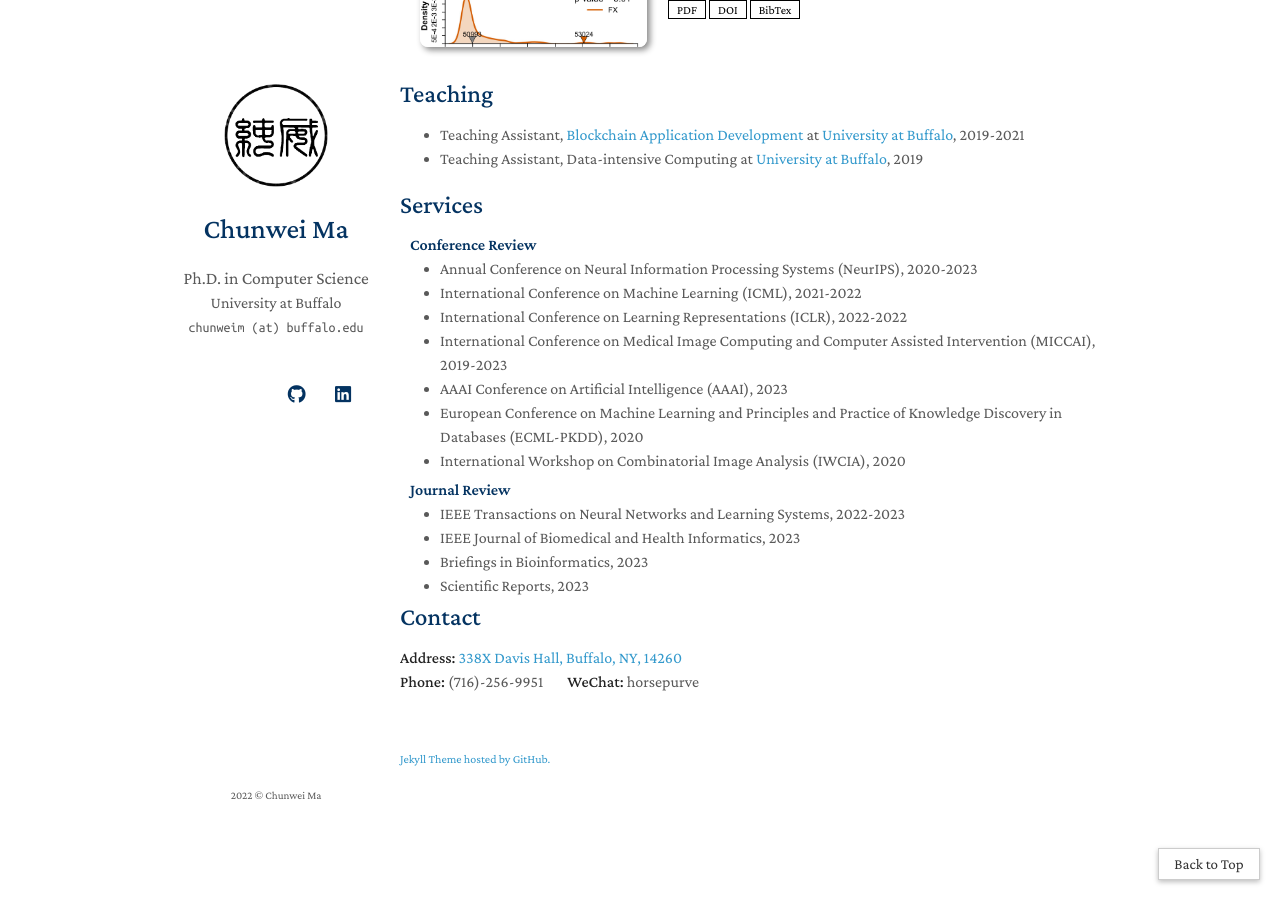
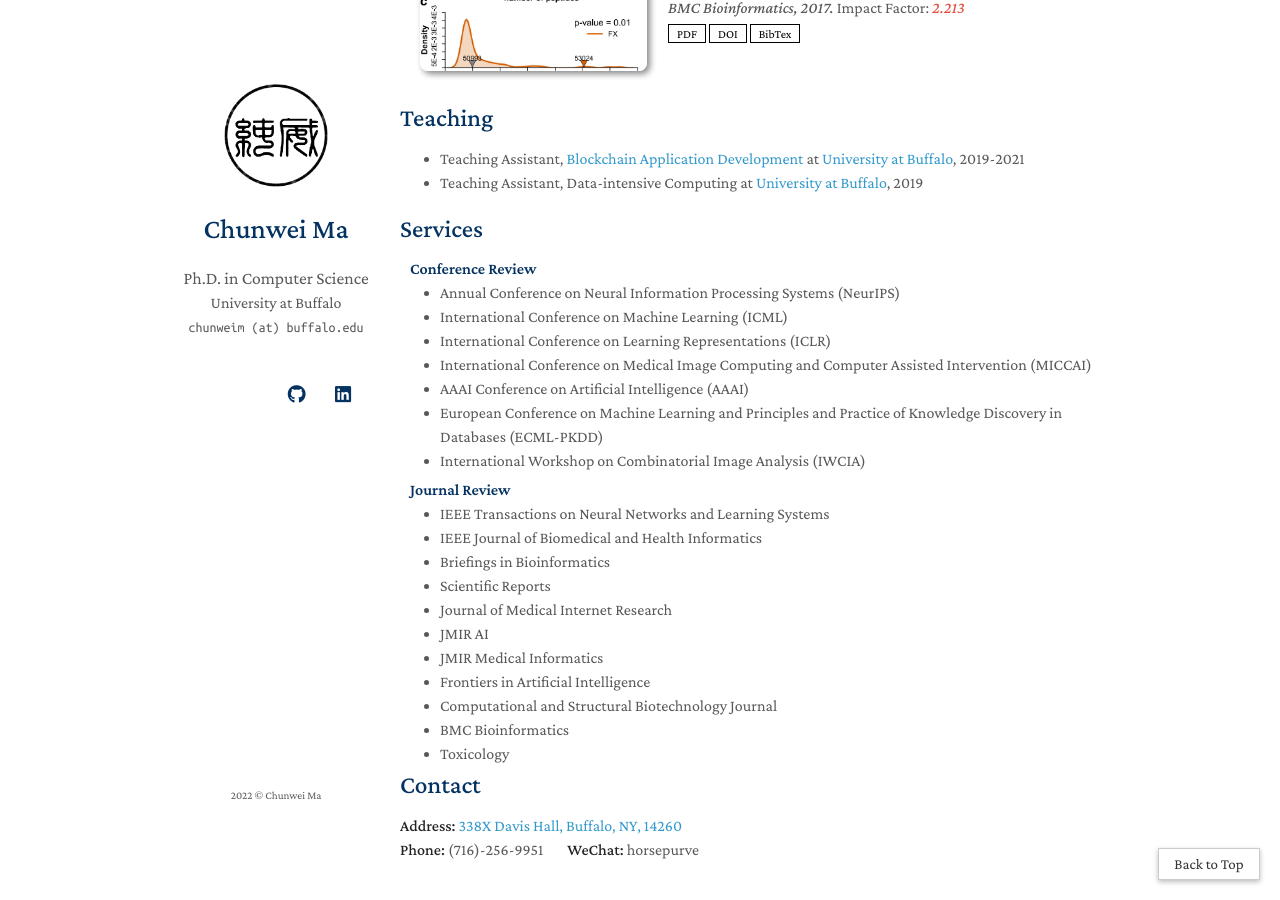
Before and after one commit to MaChunwei/MaChunwei.github.io, a Jekyll site: the page built from index.md, in a window 1280 px wide and 900 px high, scrolled down 2413 px. Built offline with Jekyll 4.4.1, drawn with Linux system fonts in a browser that asks for light colours; nearby versions of some CDN libraries; a style sheet for code colours, icons or effects is not loaded; our own code applies the rules of GitHub Pages for plain Markdown files; some of the changed text lies outside the part shown.

Commit message:
Update index.md

```diff
--- a/index.md
+++ b/index.md
@@ -264,13 +264,13 @@ Improvement of peptide identification with considering the abundance of mRNA and
 <h4 style="margin:0 10px 0;">Conference Review</h4>
 
 <ul style="margin:0 0 5px;">
-  <li><a href="https://neurips.cc/Conferences/2021"><autocolor>Annual Conference on Neural Information Processing Systems (NeurIPS), 2020-2023</autocolor></a></li>
-  <li><a href="https://icml.cc/Conferences/2022"><autocolor>International Conference on Machine Learning (ICML), 2021-2022</autocolor></a></li>
-  <li><a href="https://iclr.cc/Conferences/2022"><autocolor>International Conference on Learning Representations (ICLR), 2022-2022</autocolor></a></li>
-  <li><a><autocolor>International Conference on Medical Image Computing and Computer Assisted Intervention (MICCAI), 2019-2023</autocolor></a></li>
-  <li><a><autocolor>AAAI Conference on Artificial Intelligence (AAAI), 2023</autocolor></a></li>
-  <li><a><autocolor>European Conference on Machine Learning and Principles and Practice of Knowledge Discovery in Databases (ECML-PKDD), 2020</autocolor></a></li>
-  <li><a><autocolor>International Workshop on Combinatorial Image Analysis (IWCIA), 2020</autocolor></a></li>
+  <li><a href="https://neurips.cc/Conferences/2021"><autocolor>Annual Conference on Neural Information Processing Systems (NeurIPS)</autocolor></a></li>
+  <li><a href="https://icml.cc/Conferences/2022"><autocolor>International Conference on Machine Learning (ICML)</autocolor></a></li>
+  <li><a href="https://iclr.cc/Conferences/2022"><autocolor>International Conference on Learning Representations (ICLR)</autocolor></a></li>
+  <li><a><autocolor>International Conference on Medical Image Computing and Computer Assisted Intervention (MICCAI)</autocolor></a></li>
+  <li><a><autocolor>AAAI Conference on Artificial Intelligence (AAAI)</autocolor></a></li>
+  <li><a><autocolor>European Conference on Machine Learning and Principles and Practice of Knowledge Discovery in Databases (ECML-PKDD)</autocolor></a></li>
+  <li><a><autocolor>International Workshop on Combinatorial Image Analysis (IWCIA)</autocolor></a></li>
   <!--
   <li><a href="https://mmasia2021.uqcloud.net/"><autocolor>ACM MM Asia 2020-2021</autocolor></a></li>
   <li><a href="http://www.acml-conf.org/2021/"><autocolor>ACML 2021</autocolor></a></li>
@@ -280,10 +280,17 @@ Improvement of peptide identification with considering the abundance of mRNA and
 <h4 style="margin:0 10px 0;">Journal Review</h4>
 
 <ul style="margin:0 0 5px;">
-  <li><a><autocolor>IEEE Transactions on Neural Networks and Learning Systems, 2022-2023</autocolor></a></li>
-  <li><a><autocolor>IEEE Journal of Biomedical and Health Informatics, 2023</autocolor></a></li>
-  <li><a><autocolor>Briefings in Bioinformatics, 2023</autocolor></a></li>
-  <li><a><autocolor>Scientific Reports, 2023</autocolor></a></li>
+  <li><a><autocolor>IEEE Transactions on Neural Networks and Learning Systems</autocolor></a></li>
+  <li><a><autocolor>IEEE Journal of Biomedical and Health Informatics</autocolor></a></li>
+  <li><a><autocolor>Briefings in Bioinformatics</autocolor></a></li>
+  <li><a><autocolor>Scientific Reports</autocolor></a></li>
+  <li><a><autocolor>Journal of Medical Internet Research</autocolor></a></li>
+  <li><a><autocolor>JMIR AI</autocolor></a></li>
+  <li><a><autocolor>JMIR Medical Informatics</autocolor></a></li>
+  <li><a><autocolor>Frontiers in Artificial Intelligence</autocolor></a></li>
+  <li><a><autocolor>Computational and Structural Biotechnology Journal</autocolor></a></li>
+  <li><a><autocolor>BMC Bioinformatics</autocolor></a></li>
+  <li><a><autocolor>Toxicology</autocolor></a></li>
 </ul>
 
 ## Contact
```
Also changed, not shown: other parts of index.md (+2 -2 lines).
